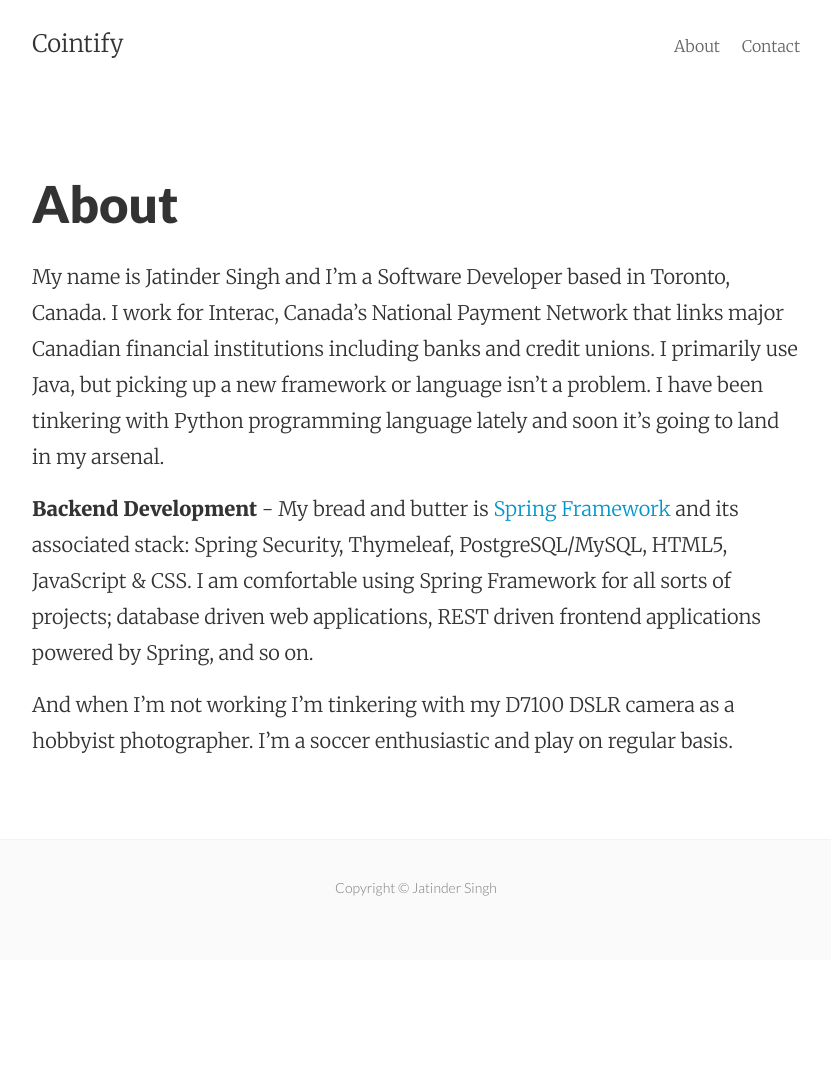
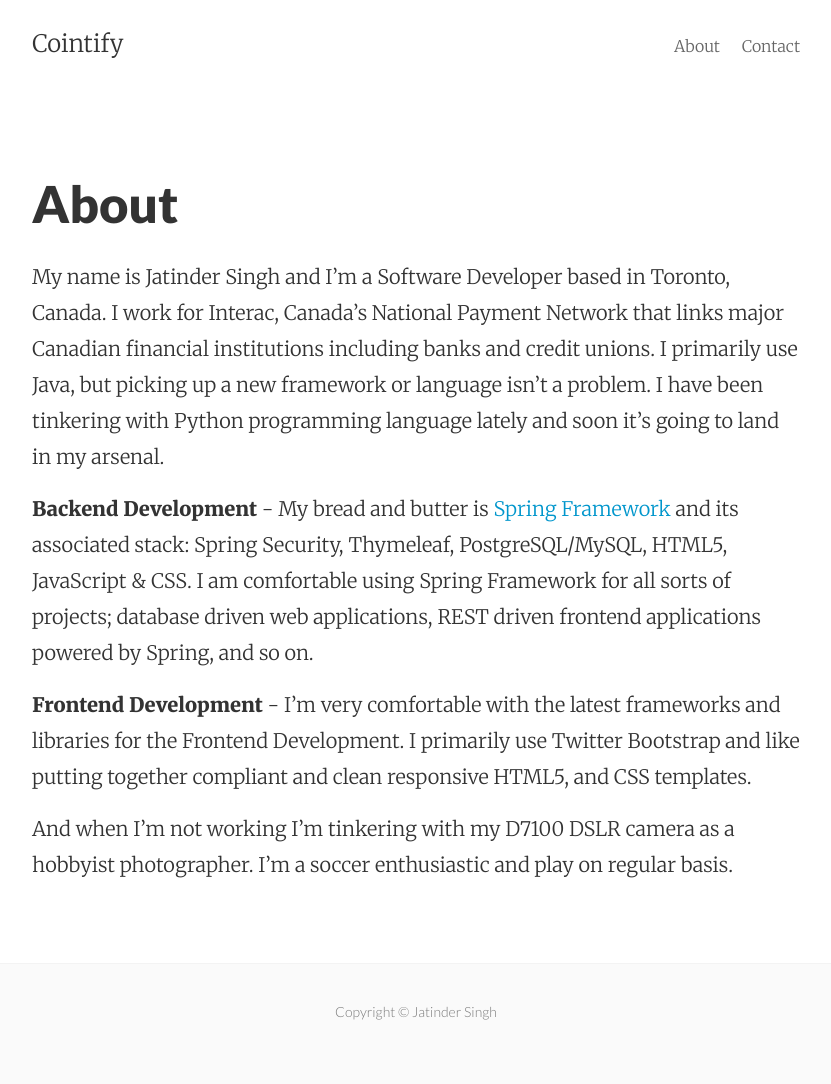
Before and after one commit to cointify/cointify.github.io, a Jekyll site: the page built from about.md, in a window 1280 px wide. Shown: the whole page, without its empty margins (224-1055 px from the left). Built offline with Jekyll 4.4.1, drawn with Linux system fonts in a browser that asks for light colours; Markdown is read by kramdown in place of the engine named in the settings; before the commit the page ends 960 px from its top, so only the background shows below that.

Commit message:
Edited about page

```diff
--- a/about.md
+++ b/about.md
@@ -8,4 +8,6 @@ My name is Jatinder Singh and I'm a Software Developer based in Toronto, Canada.
 
 <strong>Backend Development</strong> - My bread and butter is <a href="https://spring.io/">Spring Framework</a> and its associated stack: Spring Security, Thymeleaf, PostgreSQL/MySQL, HTML5, JavaScript &amp; CSS. I am comfortable using Spring Framework for all sorts of projects; database driven web applications, REST driven frontend applications powered by Spring, and so on.
 
+<strong>Frontend Development</strong> - I'm very comfortable with the latest frameworks and libraries for the Frontend Development. I primarily use Twitter Bootstrap and like putting together compliant and clean responsive HTML5, and CSS templates.
+
 And when I'm not working I'm tinkering with my D7100 DSLR camera as a hobbyist photographer. I'm a soccer enthusiastic and play on regular basis.
```
